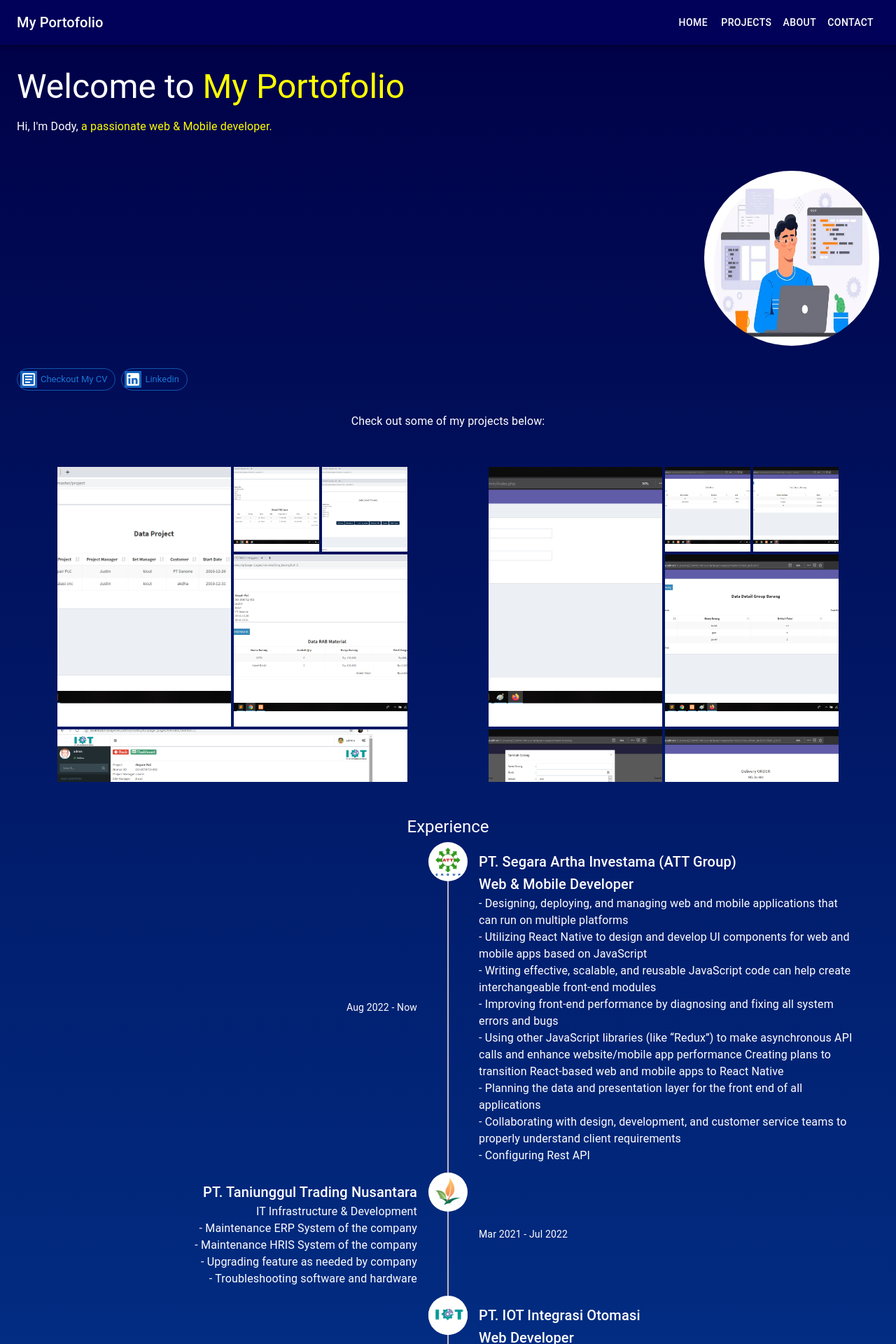
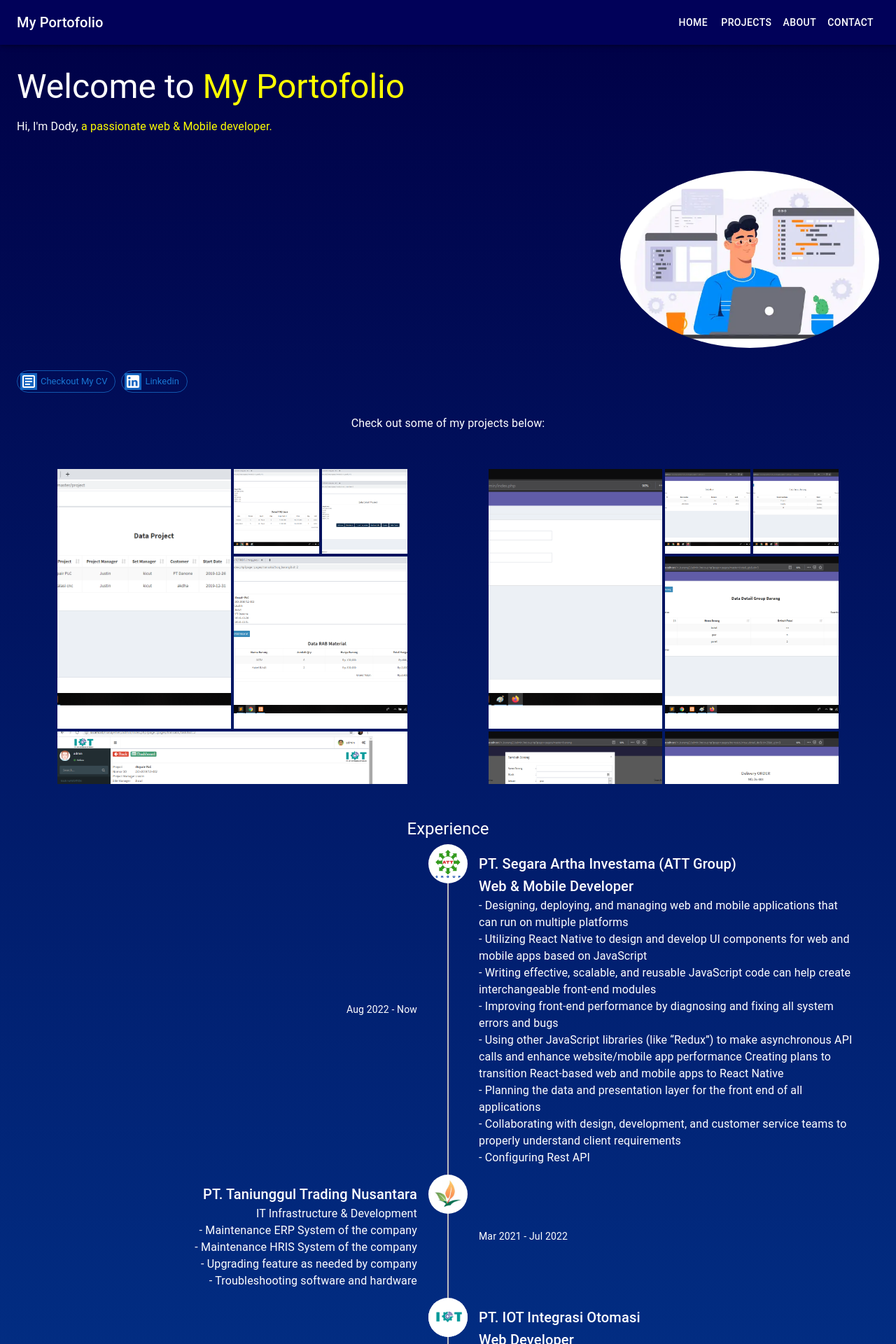
Before and after one commit to do-dyco/do-dyco.github.id, a Next.js app: page / in a window 1280 px wide. Shown: the top 1920 px of the page at 70% size. Built offline with nearby package versions, Linux system fonts and the light colour scheme.

Commit message:
newbuild

```diff
--- a/next.config.js
+++ b/next.config.js
@@ -1,6 +1,9 @@
 /** @type {import('next').NextConfig} */
 const nextConfig = {
-  output: "export"
+  output: "export",
+  images: {
+    unoptimized: true,
+  },
 }
 
 module.exports = nextConfig
--- a/src/app/components/timeline.tsx
+++ b/src/app/components/timeline.tsx
@@ -11,7 +11,6 @@ import FastfoodIcon from "@mui/icons-material/Fastfood";
 import LaptopMacIcon from "@mui/icons-material/LaptopMac";
 import Typography from "@mui/material/Typography";
 import { Avatar, Stack } from "@mui/material";
-import Image from "next/image";
 
 export default function CustomizedTimeline() {
   return (
@@ -28,17 +27,10 @@ export default function CustomizedTimeline() {
         <TimelineSeparator>
           <Avatar
             alt="ATT"
+            src="../../logo_pt/att.png"
             style={{ backgroundColor: "white", padding: 8 }}
             sx={{ width: 56, height: 56 }}
-          >
-            <Image
-              alt="ATT"
-              src={"/logo_pt/att.png"}
-              width={40}
-              height={40}
-              className="rounded-image"
-            />
-          </Avatar>
+          />
           <TimelineConnector />
 
           <TimelineConnector />
@@ -102,17 +94,10 @@ export default function CustomizedTimeline() {
         <TimelineSeparator>
           <Avatar
             alt="ATT"
+            src="../../logo_pt/tani.jpg"
             style={{ backgroundColor: "white", padding: 8 }}
             sx={{ width: 56, height: 56 }}
-          >
-            <Image
-              alt="ATT"
-              src={"/logo_pt/tani.jpg"}
-              width={40}
-              height={40}
-              className="rounded-image"
-            />
-          </Avatar>
+          />
           <TimelineConnector />
           <TimelineConnector />
         </TimelineSeparator>
@@ -151,17 +136,10 @@ export default function CustomizedTimeline() {
         <TimelineSeparator>
           <Avatar
             alt="iot"
+            src="../../logo_pt/iot.png"
             style={{ backgroundColor: "white", paddingTop: 5 }}
             sx={{ width: 56, height: 56 }}
-          >
-            <Image
-              alt="ATT"
-              src={"/logo_pt/iot.png"}
-              width={60}
-              height={60}
-              className="rounded-image"
-            />
-          </Avatar>
+          />
           <TimelineConnector />
 
           <TimelineConnector />
--- a/src/app/page.tsx
+++ b/src/app/page.tsx
@@ -23,7 +23,6 @@ import Footer from "./components/footer";
 import ContactPage from "./components/contact";
 import { yellow } from "@mui/material/colors";
 import Skill from "./components/skill";
-import Image from "next/image";
 
 const IndexPage = () => {
   const emailAddress = "dodhydnkz24@gmail.com";
@@ -128,15 +127,7 @@ const IndexPage = () => {
                 </span>
               </Typography>
             </Stack>
-            <Image
-              alt="vektor"
-              src="/vektor.webp"
-              height={250}
-              width={250}
-              className="rounded-image"
-              style={{ borderRadius: "50%", marginTop: "12%" }}
-            />
-            {/* <img
+            <img
               src="../../vektor.webp"
               style={{
                 borderRadius: "50%",
@@ -144,7 +135,7 @@ const IndexPage = () => {
                 width: "30%",
                 marginTop: "12%",
               }}
-            /> */}
+            />
           </Stack>
         </div>
 
@@ -157,7 +148,7 @@ const IndexPage = () => {
                 color="primary"
                 variant="outlined"
                 component="a"
-                href="https://drive.google.com/file/d/14pfGHnxBCKgwS9UAov1YO-0G5VbbCY4Z/view?usp=drive_link"
+                href="#"
                 clickable
               />
               <Chip
```
Also changed, not shown: 3 other files (tests, documents, lock files or other folders).
